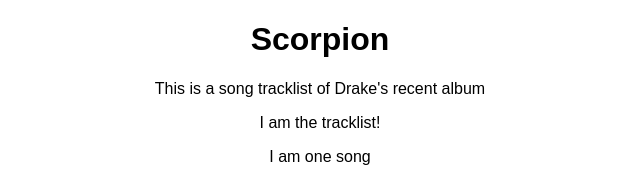
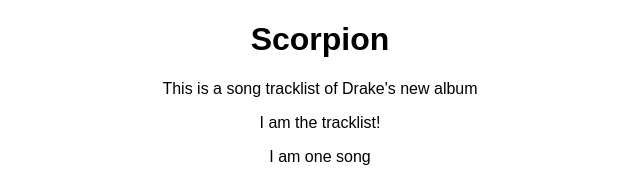
Before and after one commit to FranciscoJG20/drake-app-front, a React (Create React App) app: page / in a window 1280 px wide. Shown: the top 170 px of the page, without its empty margins (320-960 px from the left). Built offline with nearby package versions, Linux system fonts and the light colour scheme.

Commit message:
made minor edit to a p element in app component

```diff
--- a/src/components/App/App.js
+++ b/src/components/App/App.js
@@ -10,7 +10,7 @@
           <h1> Scorpion </h1>
         </header>
         <p className="App-intro">
-          This is a song tracklist of Drake's recent album
+          This is a song tracklist of Drake's new album
         </p>
         <SongList />
       </div>
```
